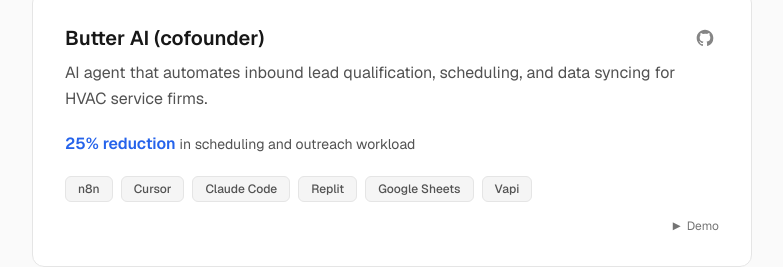
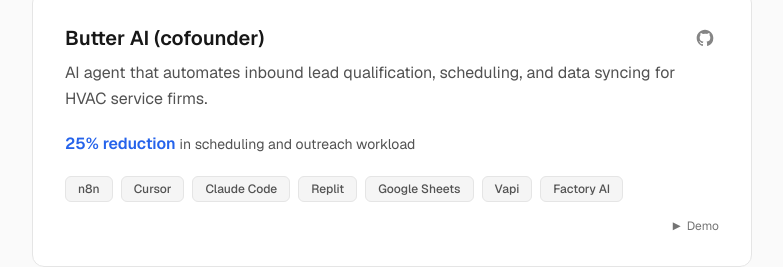
Before and after one commit to BrianJoseph671/Portfolio, a React (Vite) app in the folder Portoflio/: page / in a window 1280 px wide. Shown: the part 775-1042 px from the top of the page, without its empty margins (248-1031 px from the left). Built offline with nearby package versions, Linux system fonts and the light colour scheme.

Commit message:
factory ai tag

```diff
--- a/Portoflio/src/App.jsx
+++ b/Portoflio/src/App.jsx
@@ -162,7 +162,7 @@
                 </div>
               </div>
               <div className="flex flex-wrap gap-2">
-                {['n8n', 'Cursor', 'Claude Code', 'Replit', 'Google Sheets', 'Vapi'].map((tag) => (
+                {['n8n', 'Cursor', 'Claude Code', 'Replit', 'Google Sheets', 'Vapi', 'Factory AI'].map((tag) => (
                   <span
                     key={tag}
                     className="px-3 py-1 rounded-md text-xs font-medium theme-tag border"
```
